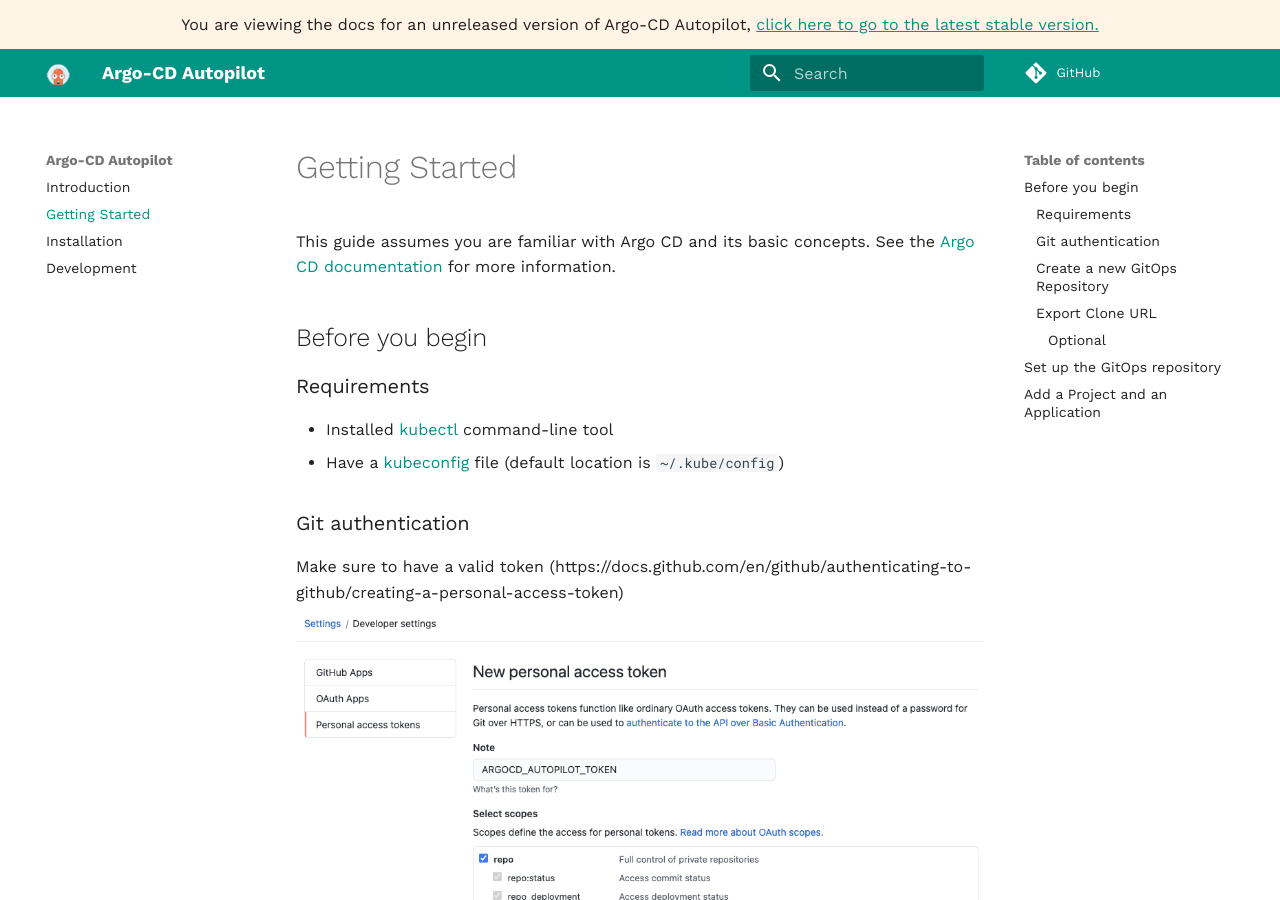
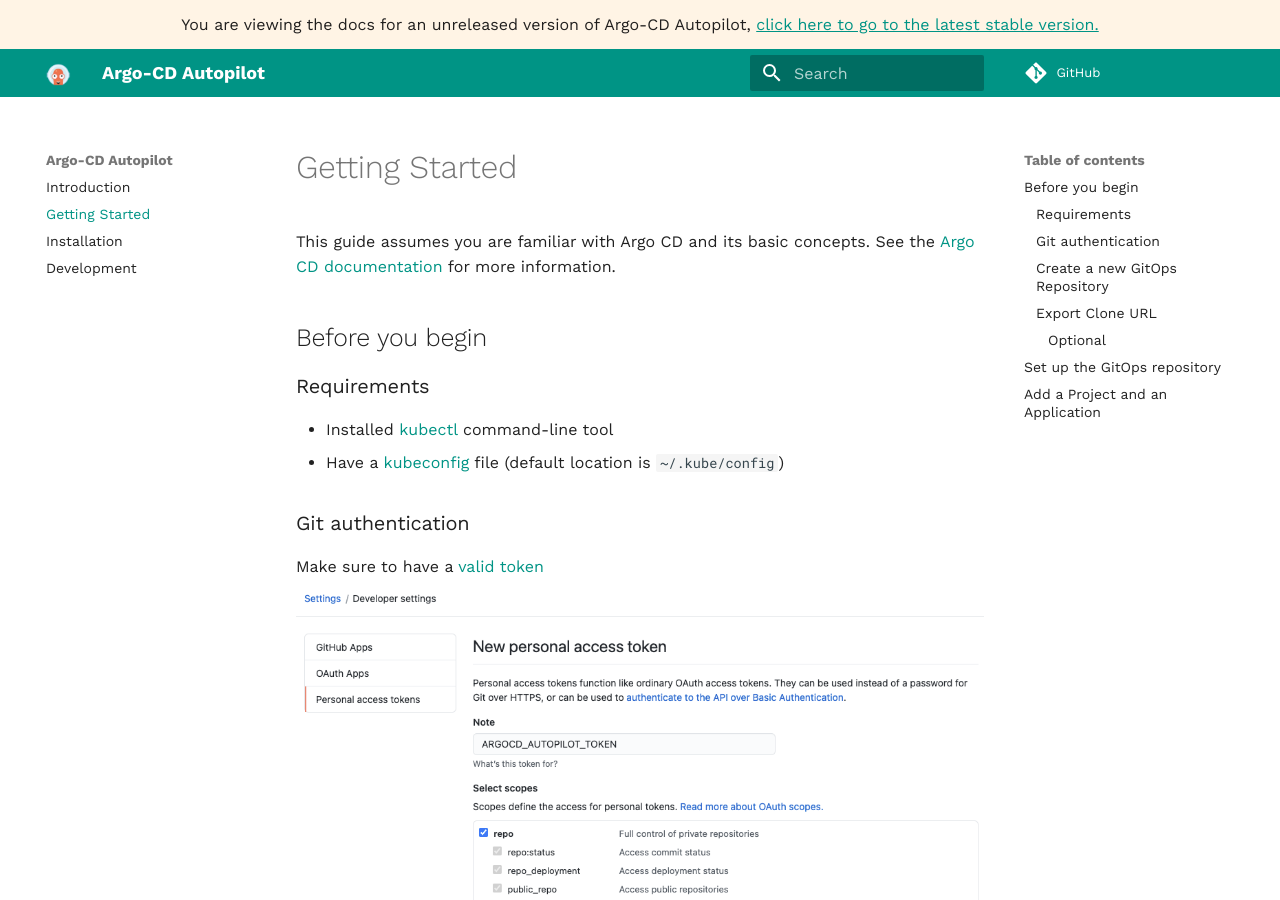
Before and after one commit to argoproj-labs/argocd-autopilot, an MkDocs documentation site: the page built from docs/Getting-Started.md, in a window 1280 px wide and 900 px high. Built offline with MkDocs 1.6.1 and Material for MkDocs 9.7.7, drawn with Linux system fonts in a browser that asks for light colours; comment, search, counter and statistics services are not loaded.

````diff
--- a/docs/Getting-Started.md
+++ b/docs/Getting-Started.md
@@ -9,7 +9,7 @@ This guide assumes you are familiar with Argo CD and its basic concepts. See the
 * Have a [kubeconfig](https://kubernetes.io/docs/tasks/access-application-cluster/configure-access-multiple-clusters/) file (default location is `~/.kube/config`)
 
 ### Git authentication
-Make sure to have a valid token (https://docs.github.com/en/github/authenticating-to-github/creating-a-personal-access-token)
+Make sure to have a [valid token](https://docs.github.com/en/github/authenticating-to-github/creating-a-personal-access-token)
 ![Github token](assets/github_token.png)
 ```
 export GIT_TOKEN=ghp_PcZ...IP0
````
Also changed, not shown: docs/Development.md (+1 -0 lines), docs/index.md (+1 -0 lines).
